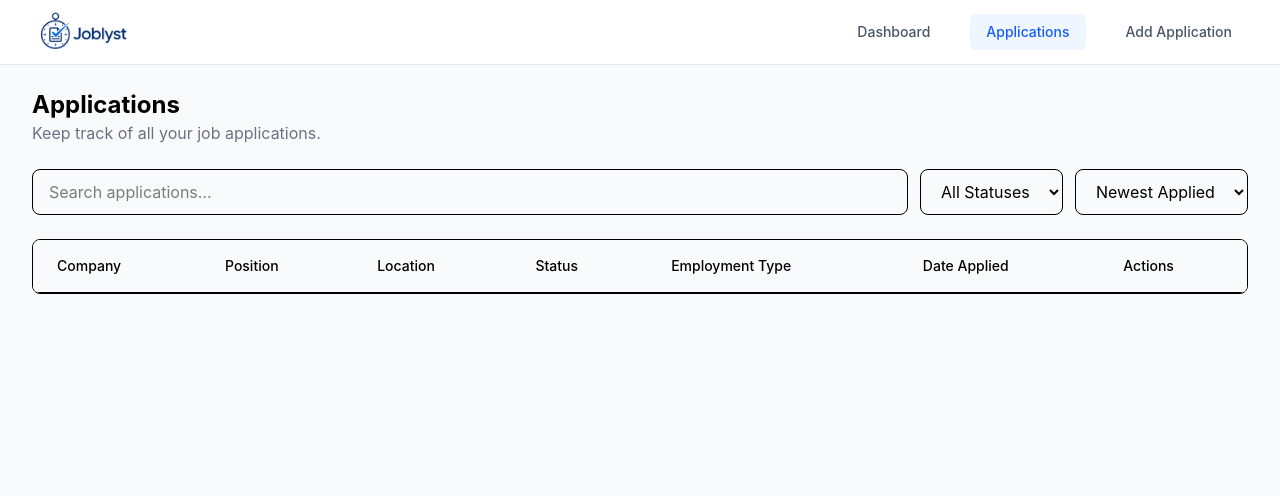
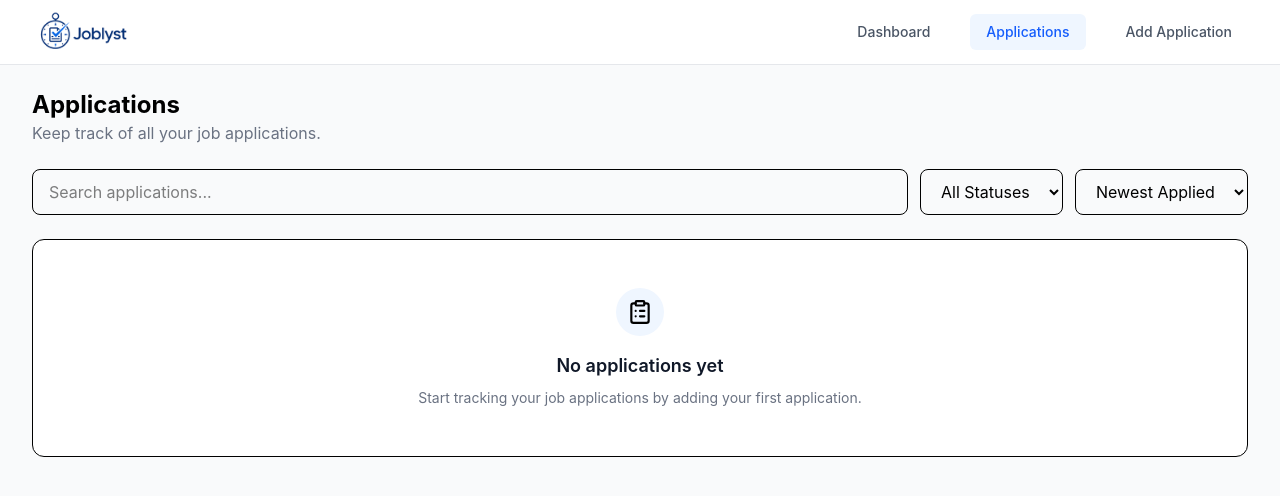
Before and after one commit to pogadoronald-ctrl/Job-Application-Tracker, a React (Vite) app: page /applications in a window 1280 px wide. Shown: the top 496 px of the page. Built offline with nearby package versions, Linux system fonts and the light colour scheme.

Commit message:
Added empty state

```diff
--- /dev/null
+++ b/src/components/layout/applications/EmptyApplicationState.tsx
@@ -0,0 +1,59 @@
+import { LuClipboardList, LuSearch } from "react-icons/lu";
+
+type EmptyApplicationStateProps = {
+    filtered: boolean;
+    onClearFilters?: () => void;
+};
+
+export default function EmptyApplicationState({
+    filtered,
+    onClearFilters,
+}: EmptyApplicationStateProps) {
+    if (filtered) {
+        return (
+            <div className="rounded-xl border bg-white px-6 py-12 text-center">
+                <div className="mx-auto mb-4 flex h-12 w-12 items-center justify-center rounded-full bg-gray-100">
+                    <LuSearch className="h-5 w-5 text-gray-500" />
+                </div>
+
+                <h2 className="text-lg font-semibold text-gray-900">
+                    No applications found
+                </h2>
+
+                <p className="mx-auto mt-2 max-w-md text-sm text-gray-500">
+                    No applications match your current search or filter.
+                    Try adjusting your search or filters.
+                </p>
+
+                {onClearFilters && (
+                    <button
+                        type="button"
+                        onClick={onClearFilters}
+                        className="mt-5 rounded-lg bg-blue-600 px-4 py-2 text-sm font-medium text-white hover:bg-blue-700"
+                    >
+                        Clear Filters
+                    </button>
+                )}
+            </div>
+        );
+    }
+
+    return (
+        <div className="rounded-xl border bg-white px-6 py-12 text-center">
+            <div className="mx-auto mb-4 flex h-12 w-12 items-center justify-center rounded-full bg-blue-50">
+                <span className="text-xl">
+                    <LuClipboardList size={26} />
+                </span>
+            </div>
+
+            <h2 className="text-lg font-semibold text-gray-900">
+                No applications yet
+            </h2>
+
+            <p className="mx-auto mt-2 max-w-md text-sm text-gray-500">
+                Start tracking your job applications by adding your first
+                application.
+            </p>
+        </div>
+    );
+}
--- a/src/pages/Applications.tsx
+++ b/src/pages/Applications.tsx
@@ -6,6 +6,7 @@ import ApplicationCard from "../components/layout/applications/ApplicationCard";
 import EditApplicationModal from "../components/layout/applications/EditApplicationModal";
 import DeleteApplicationModal from "../components/layout/applications/DeleteApplicationModal";
 import ViewApplicationModal from "../components/layout/applications/ViewApplicationModal";
+import EmptyApplicationState from "../components/layout/applications/EmptyApplicationState";
 
 import { useApplicationsContext } from "../context/ApplicationsContext";
 
@@ -24,6 +25,9 @@ export default function Applications() {
     const [searchTerm, setSearchTerm ] = useState("");
     const [statusFilter, setStatusFilter] = useState("All");
     const [sortBy, setSortBy] = useState("newest");
+    const hasFilters =
+    searchTerm.trim() !== "" ||
+    statusFilter !== "All";
 
     const filteredApplications = applications.filter((application) => {
         const search = searchTerm.toLowerCase();
@@ -111,6 +115,16 @@ export default function Applications() {
                 </select>
             </div>
 
+            {filteredApplications.length === 0 ? (
+                <EmptyApplicationState
+                    filtered={hasFilters}
+                    onClearFilters={() => {
+                        setSearchTerm("");
+                        setStatusFilter("All");
+                    }}
+                />
+            ) : (
+                <>
                     <div className="hidden md:block">
                         <ApplicationTable
                             applications={filteredApplications}
@@ -131,6 +145,8 @@ export default function Applications() {
                             />
                         ))}
                     </div>
+                </>
+            )}
 
             {editingApplication && (
                 <EditApplicationModal
```
Lines whose indentation alone changed are shown as unchanged.
